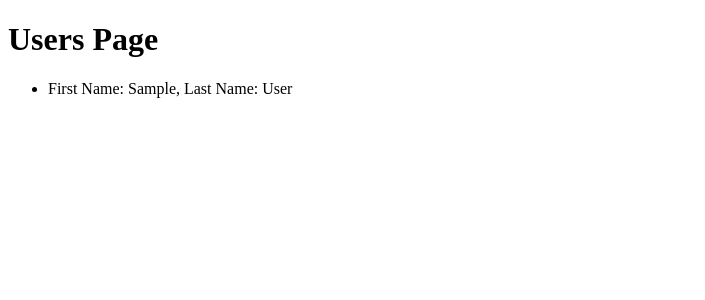
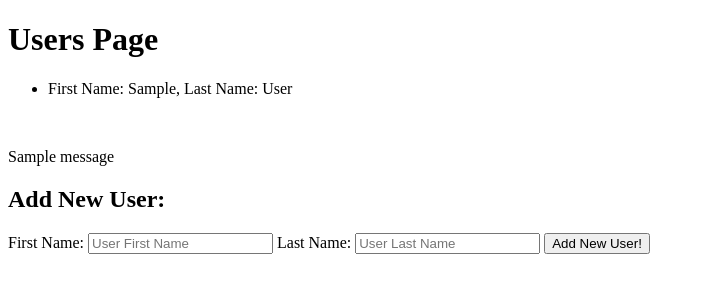
Before and after one commit to milanz14/23.1-blogly, a Flask app: page / in a window 1280 px wide. Shown: the top 300 px of the page, without its empty margins (0-705 px from the left). Run offline with Flask 2, Linux system fonts and the light colour scheme; tables that the repository leaves empty hold one stand-in row (values such as "Sample post"); one stand-in notice (Sample message) is shown.

Commit message:
added new user form

```diff
--- a/app.py
+++ b/app.py
@@ -1,5 +1,5 @@
-from flask import Flask, render_template, redirect, flash, session
-# from flask_debugtoolbar import DebugToolbarExtension
+from flask import Flask, render_template, redirect, flash, session, request
+from flask_debugtoolbar import DebugToolbarExtension
 from models import db, connect_db, User
 
 app = Flask(__name__)
@@ -9,7 +9,7 @@ app.config['SQLALCHEMY_TRACK_MODIFICATIONS'] =  False
 app.config['SQLALCHEMY_ECHO'] = True
 app.config['SECRET_KEY'] = 'development_key'
 app.config['DEBUG_TB_INTERCEPT_REDIRECTS'] = False
-# debug = DebugToolbarExtension(app)
+debug = DebugToolbarExtension(app)
 
 connect_db(app)
 
@@ -17,3 +17,13 @@ connect_db(app)
 def show_users():
     users = User.query.all()
     return render_template('users.html', users=users)
+
+@app.route('/', methods=['POST'])
+def create_new_user():
+    firstname = request.form['firstname']
+    lastname = request.form['lastname']
+    new_user = User(first_name = firstname, last_name = lastname)
+    db.session.add(new_user)
+    db.session.commit()
+    flash('User created successfully!')
+    return redirect('/')
--- a/templates/users.html
+++ b/templates/users.html
@@ -7,5 +7,19 @@
             <li><a>First Name: {{ user.first_name }}, Last Name: {{ user.last_name }}</a></li>
         {% endfor %}
     </ul>
+    <br>
+    <p>
+        {% for msg in get_flashed_messages() %}
+            {{ msg }}
+        {% endfor %}
+    </p>
+    <h2>Add New User:</h2>
+    <form action="/" method='POST'>
+        <label for="firstname">First Name: </label>
+        <input type="text" placeholder="User First Name" name="firstname", id="firstname">
+        <label for="lastname">Last Name: </label>
+        <input type="text" placeholder="User Last Name" name="lastname", id="lastname">
+        <button>Add New User!</button>
+    </form>
 
 {% endblock %}
```
